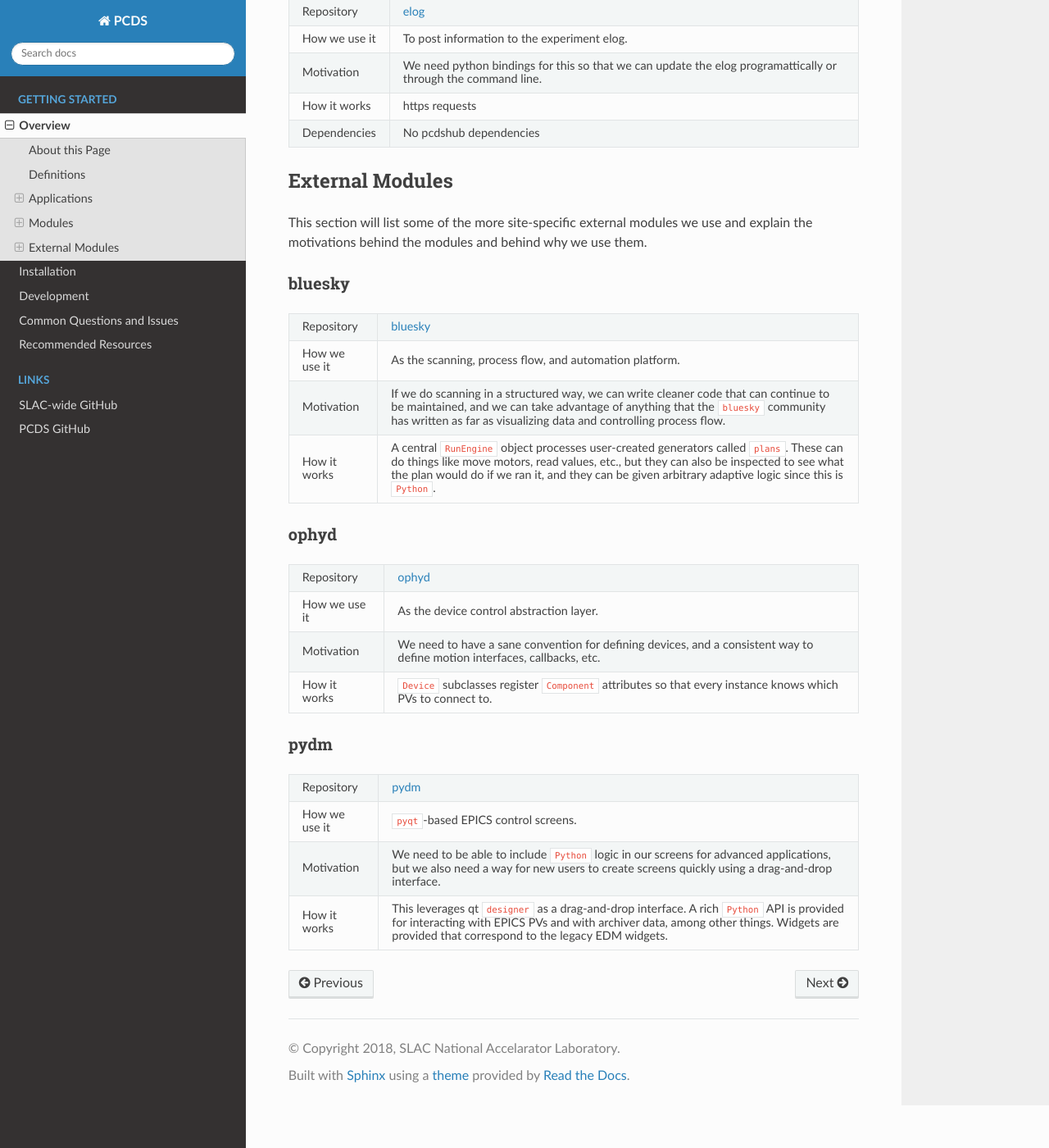
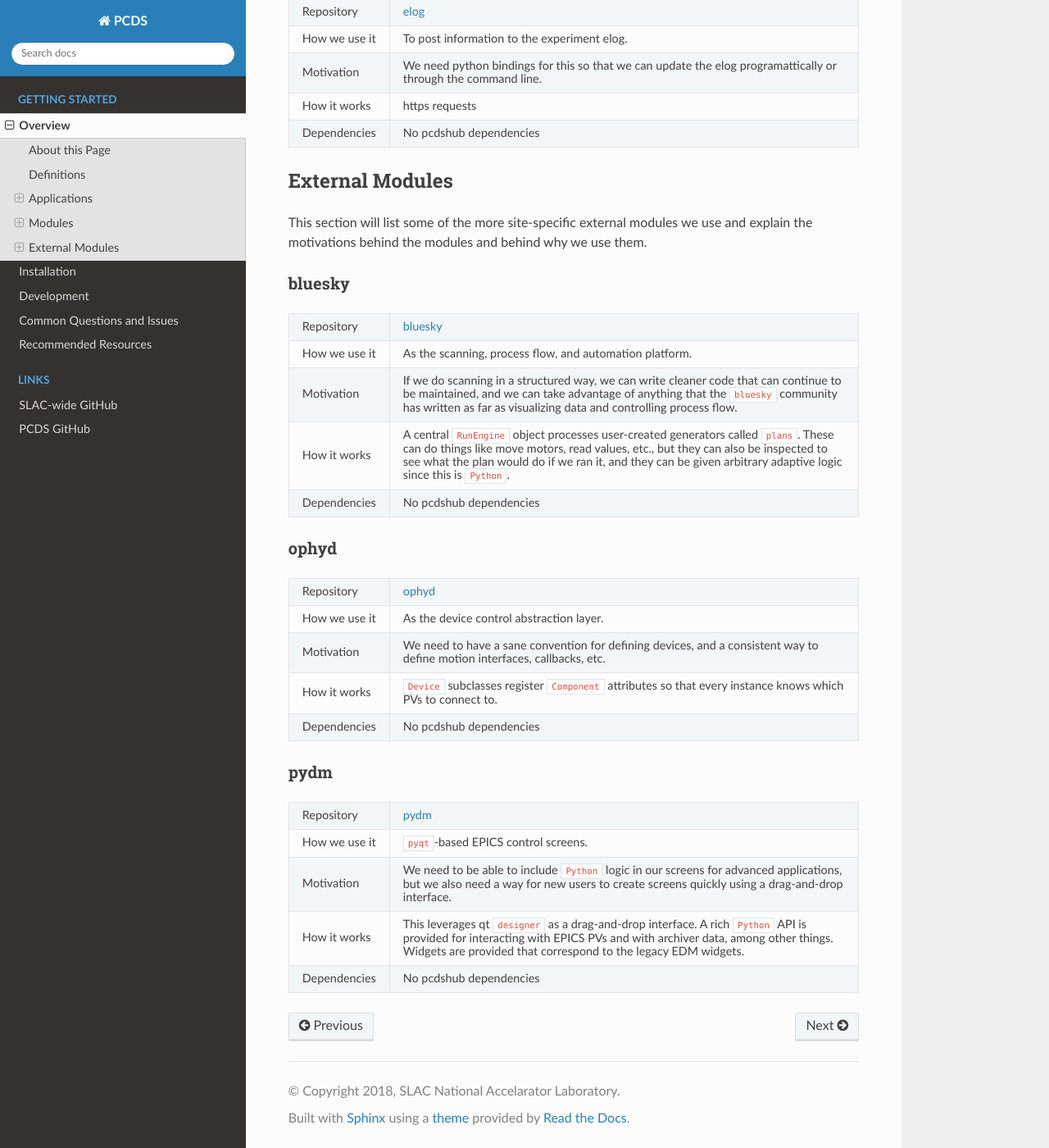
Before and after one commit to pcdshub/pcdshub.github.io, a Sphinx documentation site: the page built from source/overview.rst, in a window 1280 px wide and 1400 px high, scrolled down 5911 px. Shown: the whole window at 82% size. Built offline with Sphinx 7.4.7 and the Read the Docs theme 2.0.0, drawn with Linux system fonts in a browser that asks for light colours.

Commit message:
FIX: typo and formatting

```diff
--- a/source/overview.rst
+++ b/source/overview.rst
@@ -399,6 +399,8 @@
               motors, read values, etc., but they can also be inspected to
               see what the plan would do if we ran it, and they can be given
               arbitrary adaptive logic since this is ``Python``.
+
+Dependencies  No pcdshub dependencies
 ============= ================================================================
 
 ophyd
@@ -413,12 +415,14 @@
 
 How it works  ``Device`` subclasses register ``Component`` attributes so that
               every instance knows which PVs to connect to.
+
+Dependencies  No pcdshub dependencies
 ============= ================================================================
 
 pydm
 ----
 ============= ================================================================
-Repository    `pydm <https://github.com/nsls-ii/pydm>`_
+Repository    `pydm <https://github.com/slaclab/pydm>`_
 
 How we use it ``pyqt``-based EPICS control screens.
 
@@ -430,4 +434,6 @@
               rich ``Python`` API is provided for interacting with EPICS PVs
               and with archiver data, among other things. Widgets are provided
               that correspond to the legacy EDM widgets.
+
+Dependencies  No pcdshub dependencies
 ============= ================================================================
```
